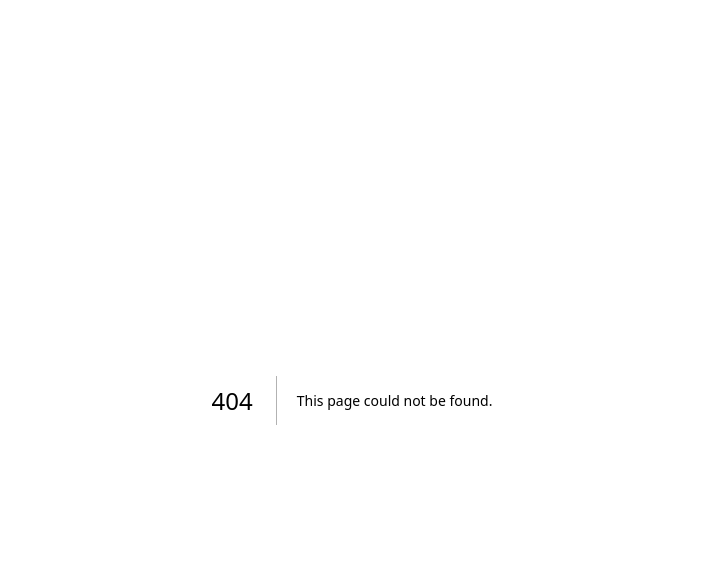
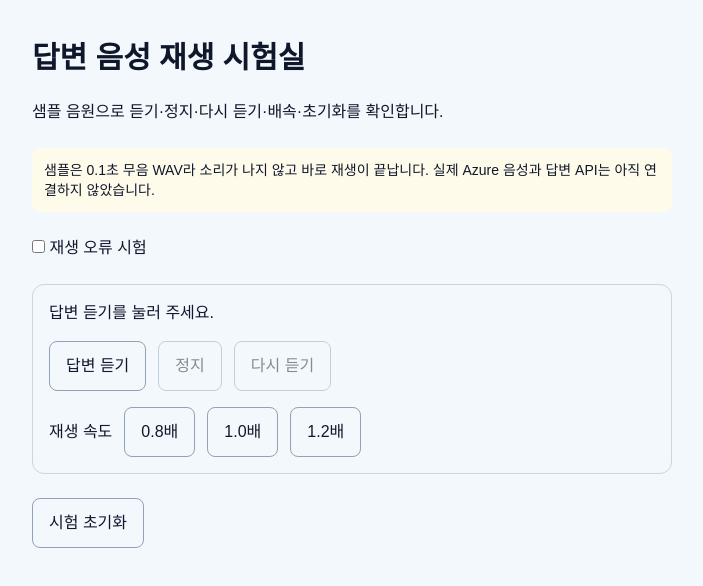
Before and after one commit to knu-history-ai/sejong-talk, a Next.js app: page /dev/tts-test in a window 1280 px wide. Before the commit this address had no page. Shown: the top 586 px of the page, without its empty margins (288-991 px from the left). Built offline with nearby package versions, Linux system fonts and the light colour scheme.

Commit message:
feat: 샘플 음성 재생 UI 추가

```diff
--- /dev/null
+++ b/src/app/dev/tts-test/page.tsx
@@ -0,0 +1,7 @@
+import { notFound } from "next/navigation";
+import { VoiceOutputDemo } from "@/features/voice-output/voice-output-demo";
+
+export default function TtsTestPage() {
+  if (process.env.NODE_ENV !== "development") notFound();
+  return <VoiceOutputDemo />;
+}
--- /dev/null
+++ b/src/features/voice-output/voice-output-demo.tsx
@@ -0,0 +1,43 @@
+"use client";
+
+import { useState } from "react";
+import { createPlaybackFixture } from "../../../tests/fixtures/contracts";
+import { useVoicePlayback } from "./use-voice-playback";
+import { VoicePlaybackControls } from "./voice-playback-controls";
+
+function SamplePlayer() {
+  const playback = useVoicePlayback();
+  const [failPlayback, setFailPlayback] = useState(false);
+
+  return (
+    <>
+      <label className="block">
+        <input type="checkbox" checked={failPlayback} onChange={(event) => setFailPlayback(event.target.checked)} /> 재생 오류 시험
+      </label>
+      <VoicePlaybackControls
+        status={playback.status}
+        speed={playback.speed}
+        onPlay={() => void playback.play(failPlayback ? new Blob([], { type: "audio/wav" }) : createPlaybackFixture())}
+        onStop={playback.stop}
+        onReplay={() => void playback.replay()}
+        onSpeedChange={playback.setSpeed}
+      />
+    </>
+  );
+}
+
+export function VoiceOutputDemo() {
+  const [session, setSession] = useState(0);
+
+  return (
+    <main className="mx-auto max-w-2xl space-y-6 px-4 py-10 text-slate-900">
+      <h1 className="text-3xl font-bold">답변 음성 재생 시험실</h1>
+      <p>샘플 음원으로 듣기·정지·다시 듣기·배속·초기화를 확인합니다.</p>
+      <p className="rounded-lg bg-amber-50 p-3 text-sm">샘플은 0.1초 무음 WAV라 소리가 나지 않고 바로 재생이 끝납니다. 실제 Azure 음성과 답변 API는 아직 연결하지 않았습니다.</p>
+      <SamplePlayer key={session} />
+      <button type="button" className="rounded-lg border border-slate-400 px-4 py-3" onClick={() => setSession((value) => value + 1)}>
+        시험 초기화
+      </button>
+    </main>
+  );
+}
--- /dev/null
+++ b/src/features/voice-output/voice-playback-controls.tsx
@@ -0,0 +1,47 @@
+"use client";
+
+import type { PlaybackStatus } from "./playback-controller";
+
+type Props = {
+  status: PlaybackStatus;
+  speed: number;
+  onPlay: () => void;
+  onStop: () => void;
+  onReplay: () => void;
+  onSpeedChange: (speed: number) => void;
+};
+
+const messages: Record<PlaybackStatus, string> = {
+  idle: "답변 듣기를 눌러 주세요.",
+  loading: "음성을 준비하고 있어요.",
+  playing: "답변 음성을 재생하고 있어요.",
+  paused: "재생이 정지되었거나 끝났어요. 다시 들을 수 있어요.",
+  error: "음성을 재생하지 못했어요. 답변 듣기를 다시 눌러 주세요.",
+};
+
+// The parent owns one playback hook and connects its actions to these controls.
+export function VoicePlaybackControls({
+  status, speed, onPlay, onStop, onReplay, onSpeedChange,
+}: Props) {
+  const busy = status === "loading" || status === "playing";
+  const button = "rounded-lg border border-slate-400 px-4 py-3 font-medium disabled:cursor-not-allowed disabled:opacity-40 focus-visible:outline-2 focus-visible:outline-offset-4 focus-visible:outline-blue-700";
+
+  return (
+    <section className="space-y-4 rounded-xl border border-slate-300 p-4" aria-label="답변 음성 재생">
+      <p role={status === "error" ? "alert" : "status"}>{messages[status]}</p>
+      <div className="flex flex-wrap gap-3">
+        <button type="button" className={button} disabled={busy} onClick={onPlay}>답변 듣기</button>
+        <button type="button" className={button} disabled={!busy} onClick={onStop}>정지</button>
+        <button type="button" className={button} disabled={status !== "paused"} onClick={onReplay}>다시 듣기</button>
+      </div>
+      <div className="flex flex-wrap items-center gap-3" role="group" aria-label="재생 속도">
+        <span>재생 속도</span>
+        {[0.8, 1, 1.2].map((value) => (
+          <button key={value} type="button" className={button} aria-pressed={speed === value} onClick={() => onSpeedChange(value)}>
+            {value.toFixed(1)}배
+          </button>
+        ))}
+      </div>
+    </section>
+  );
+}
```
Also changed, not shown: 1 other file (tests, documents, lock files or other folders).
